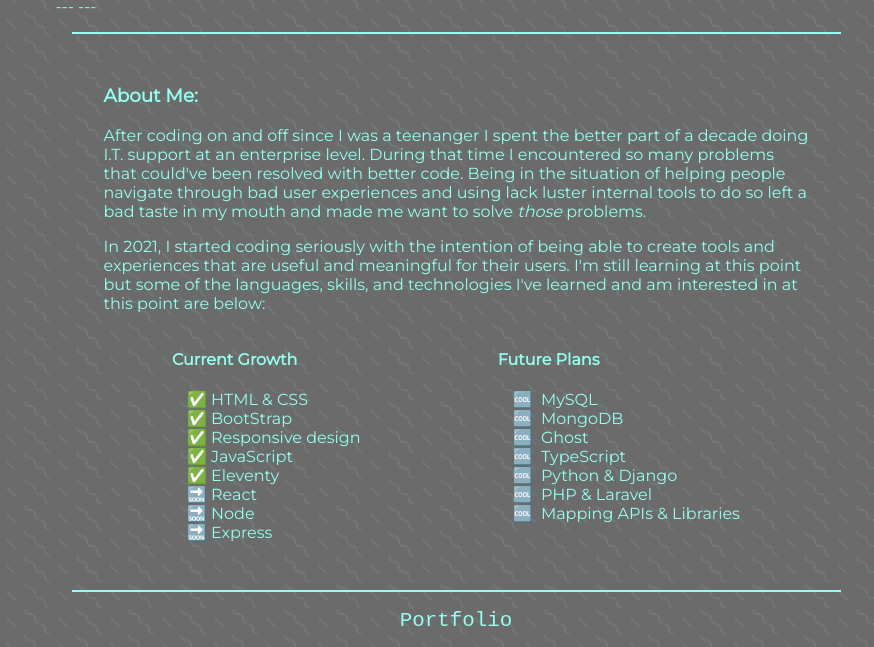
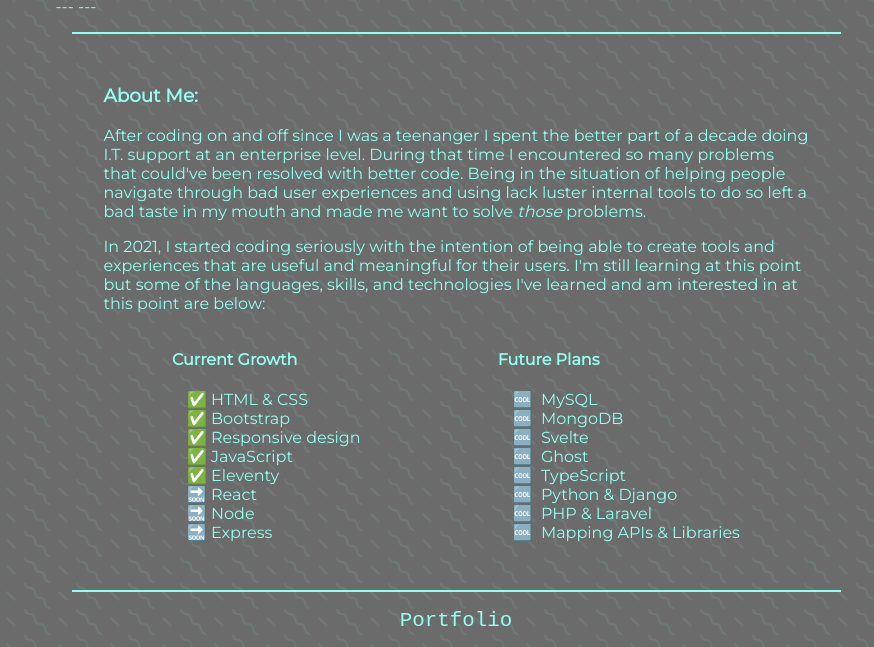
Before and after one commit to whatnotery/whatnotery.github.io, an Eleventy site: page src/index.html in a window 1280 px wide. Shown: the part 405-1052 px from the top of the page, without its empty margins (184-1058 px from the left). Built offline with nearby package versions, Linux system fonts and the light colour scheme; Eleventy itself is replaced by a stand-in of ours; files that its build step writes are made by us from their sources; a web font is replaced by a local one; what eleventy-plugin-read-more would draw is missing.

Commit message:
Update from Forestry.io Jos O'shea updated src/_includes/components/about.html

```diff
--- a/src/_includes/components/about.html
+++ b/src/_includes/components/about.html
@@ -24,7 +24,7 @@
         <h4>Current Growth</h4>
         <ul>
           <li class="complete">HTML & CSS</li>
-          <li class="complete">BootStrap</li>
+          <li class="complete">Bootstrap</li>
           <li class="complete">Responsive design</li>
           <li class="complete">JavaScript</li>
           <li class="complete">Eleventy</li>
@@ -40,6 +40,7 @@
         <ul>
           <li class="future">MySQL</li>
           <li class="future">MongoDB</li>
+          <li class="future">Svelte</li>
           <li class="future">Ghost</li>
           <li class="future">TypeScript</li>
           <li class="future">Python & Django</li>
```
